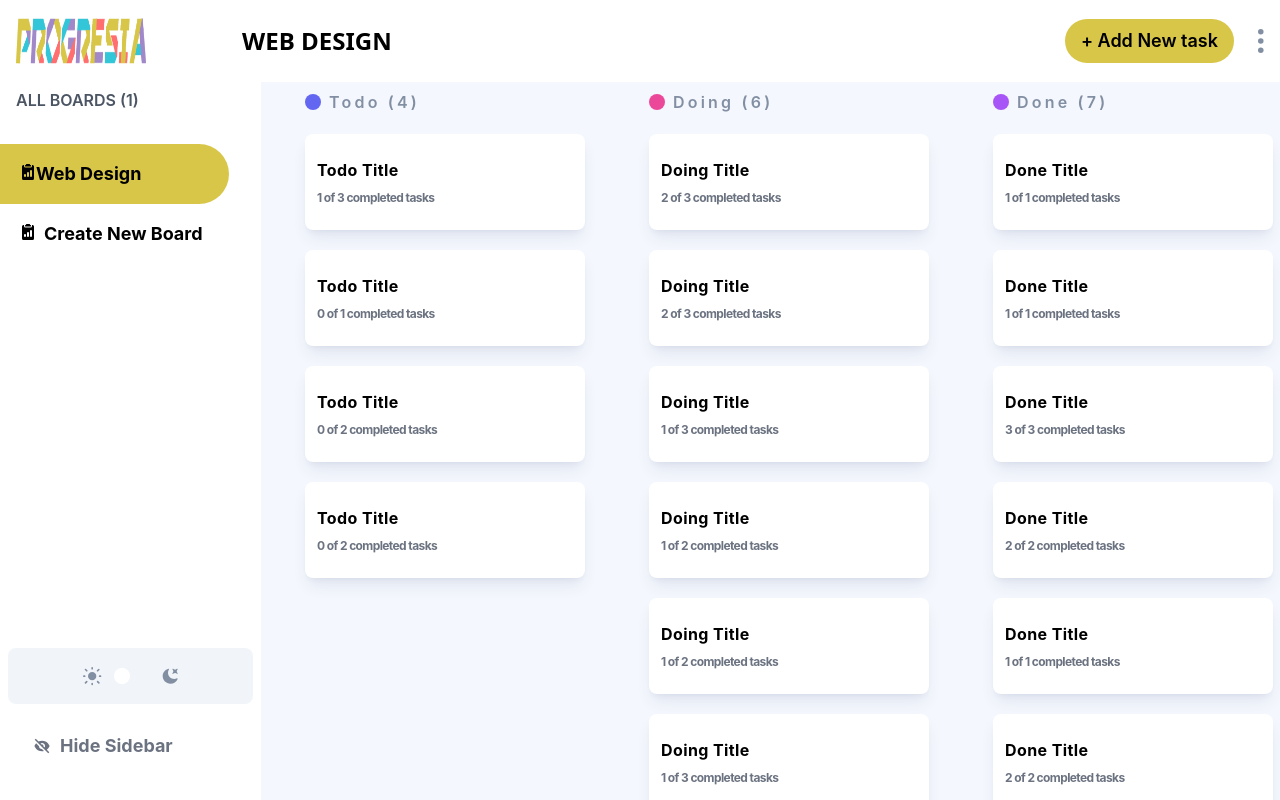
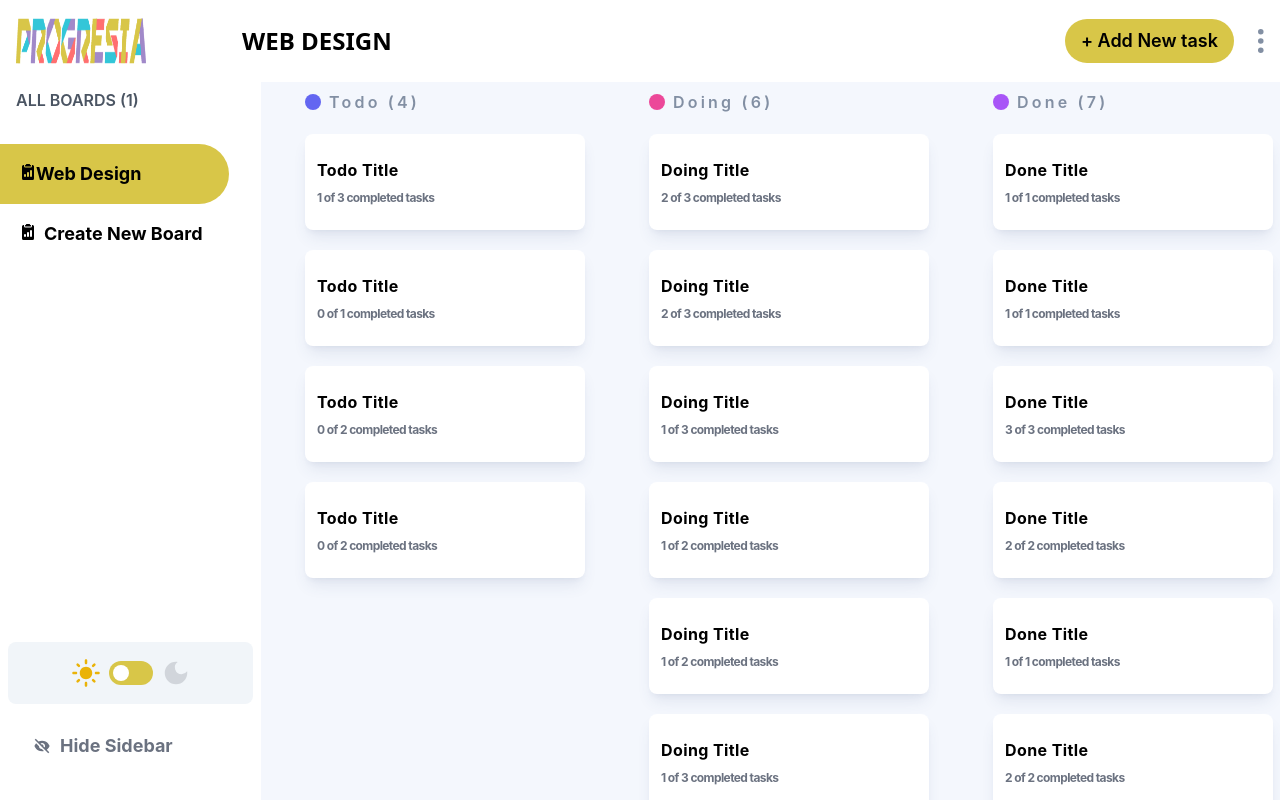
Before and after one commit to matthewmarin/progresia, a React (Vite) app: page / in a window 1280 px wide. Built offline with nearby package versions, Linux system fonts and the light colour scheme.

Commit message:
changing function for dark and light mode

```diff
--- a/src/components/HeaderDropdown.jsx
+++ b/src/components/HeaderDropdown.jsx
@@ -1,10 +1,9 @@
 import React, { useState } from "react";
 import { useDispatch, useSelector } from "react-redux";
-import darkIcon from "../assets/icon-dark-theme.svg";
-import lightIcon from "../assets/icon-light-theme.svg";
 import { Switch } from "@headlessui/react";
 import darkMode from "../hooks/darkMode";
 import { BsClipboard2DataFill } from "react-icons/bs";
+import { MdLightMode, MdDarkMode } from "react-icons/md";
 import boardsSlice from "../redux/boardsSlice";
 
 function HeaderDropdown({ setOpenDropdown, setBoardModalOpen }) {
@@ -14,10 +13,12 @@ function HeaderDropdown({ setOpenDropdown, setBoardModalOpen }) {
     colorTheme === "light" ? true : false
   );
 
-  const toggleDarkMode = (checked) => {
-    setColorTheme(colorTheme);
-    setDarkSide(checked);
+  const toggleDarkMode = () => {
+    const newDarkMode = !darkSide;
+    setColorTheme(newDarkMode ? "dark" : "light");
+    setDarkSide(newDarkMode);
   };
+
   const boards = useSelector((state) => state.boards);
   return (
     <div
@@ -63,12 +64,19 @@ function HeaderDropdown({ setOpenDropdown, setBoardModalOpen }) {
             <p className="text-md font-bold">Create New Board</p>
           </div>
           <div className="mx-2 p-4 space-x-2 bg-slate-100 dark:bg-[#20212c] flex justify-center items-center rounded-lg">
-            <img src={lightIcon} />
+            <button
+              onClick={toggleDarkMode} // Toggle between light and dark mode
+              className={`text-3xl ${
+                darkSide ? "text-gray-300" : "text-yellow-500"
+              } focus:outline-none`}
+            >
+              <MdLightMode />
+            </button>
 
             <Switch
               checked={darkSide}
               onChange={toggleDarkMode}
-              className={`${darkSide ? "bg-[#635fc71]" : "bg=gray-200"}
+              className={`${darkSide ? "bg-[#33c6d8]" : "bg-[#d8c648]"}
             relative inline-flex h-6 w-11 items-center rounded-full`}
             >
               <span
@@ -77,7 +85,14 @@ function HeaderDropdown({ setOpenDropdown, setBoardModalOpen }) {
               />
             </Switch>
 
-            <img src={darkIcon} />
+            <button
+              onClick={toggleDarkMode} // Toggle between light and dark mode
+              className={`text-3xl ${
+                darkSide ? "text-black" : "text-gray-300"
+              } focus:outline-none`}
+            >
+              <MdDarkMode />
+            </button>
           </div>
         </div>
       </div>
--- a/src/components/Sidebar.jsx
+++ b/src/components/Sidebar.jsx
@@ -3,11 +3,10 @@ import { useDispatch, useSelector } from "react-redux";
 import darkMode from "../hooks/darkMode";
 import boardsSlice from "../redux/boardsSlice";
 import { BsClipboard2DataFill } from "react-icons/bs";
-import darkIcon from "../assets/icon-dark-theme.svg";
-import lightIcon from "../assets/icon-light-theme.svg";
 import { Switch } from "@headlessui/react";
 import { BiSolidHide, BiSolidShow } from "react-icons/bi";
 import AddEditBoard from "../modal/AddEditBoard";
+import { MdLightMode, MdDarkMode } from "react-icons/md";
 
 function Sidebar({ setIsSideBarOpen, isSideBarOpen }) {
   const dispatch = useDispatch();
@@ -16,10 +15,12 @@ function Sidebar({ setIsSideBarOpen, isSideBarOpen }) {
     colorTheme === "light" ? true : false
   );
 
-  const toggleDarkMode = (checked) => {
-    setColorTheme(colorTheme);
-    setDarkSide(checked);
+  const toggleDarkMode = () => {
+    const newDarkMode = !darkSide;
+    setColorTheme(newDarkMode ? "dark" : "light");
+    setDarkSide(newDarkMode);
   };
+
   const boards = useSelector((state) => state.boards);
 
   const [isBoardModalOpen, setIsBoardModalOpen] = useState(false);
@@ -74,12 +75,19 @@ function Sidebar({ setIsSideBarOpen, isSideBarOpen }) {
                   </div>
                 </div>
                 <div className="mx-2 p-4 relative space-x-2 bg-slate-100 dark:bg-[#20212c] flex justify-center items-center rounded-lg">
-                  <img src={lightIcon} />
+                  <button
+                    onClick={toggleDarkMode} // Toggle between light and dark mode
+                    className={`text-3xl ${
+                      darkSide ? "text-gray-300" : "text-yellow-500"
+                    } focus:outline-none`}
+                  >
+                    <MdLightMode />
+                  </button>
 
                   <Switch
                     checked={darkSide}
                     onChange={toggleDarkMode}
-                    className={`${darkSide ? "bg-[#635fc71]" : "bg=gray-200"}
+                    className={`${darkSide ? "bg-[#33c6d8]" : "bg-[#d8c648]"}
                     relative inline-flex h-6 w-11 items-center rounded-full`}
                   >
                     <span
@@ -90,7 +98,14 @@ function Sidebar({ setIsSideBarOpen, isSideBarOpen }) {
                     />
                   </Switch>
 
-                  <img src={darkIcon} />
+                  <button
+                    onClick={toggleDarkMode} // Toggle between light and dark mode
+                    className={`text-3xl ${
+                      darkSide ? "text-black" : "text-gray-300"
+                    } focus:outline-none`}
+                  >
+                    <MdDarkMode />
+                  </button>
                 </div>
               </div>
             </div>
```
Also changed, not shown: src/assets/icon-dark-theme.svg (deleted), src/assets/icon-light-theme.svg (deleted).
